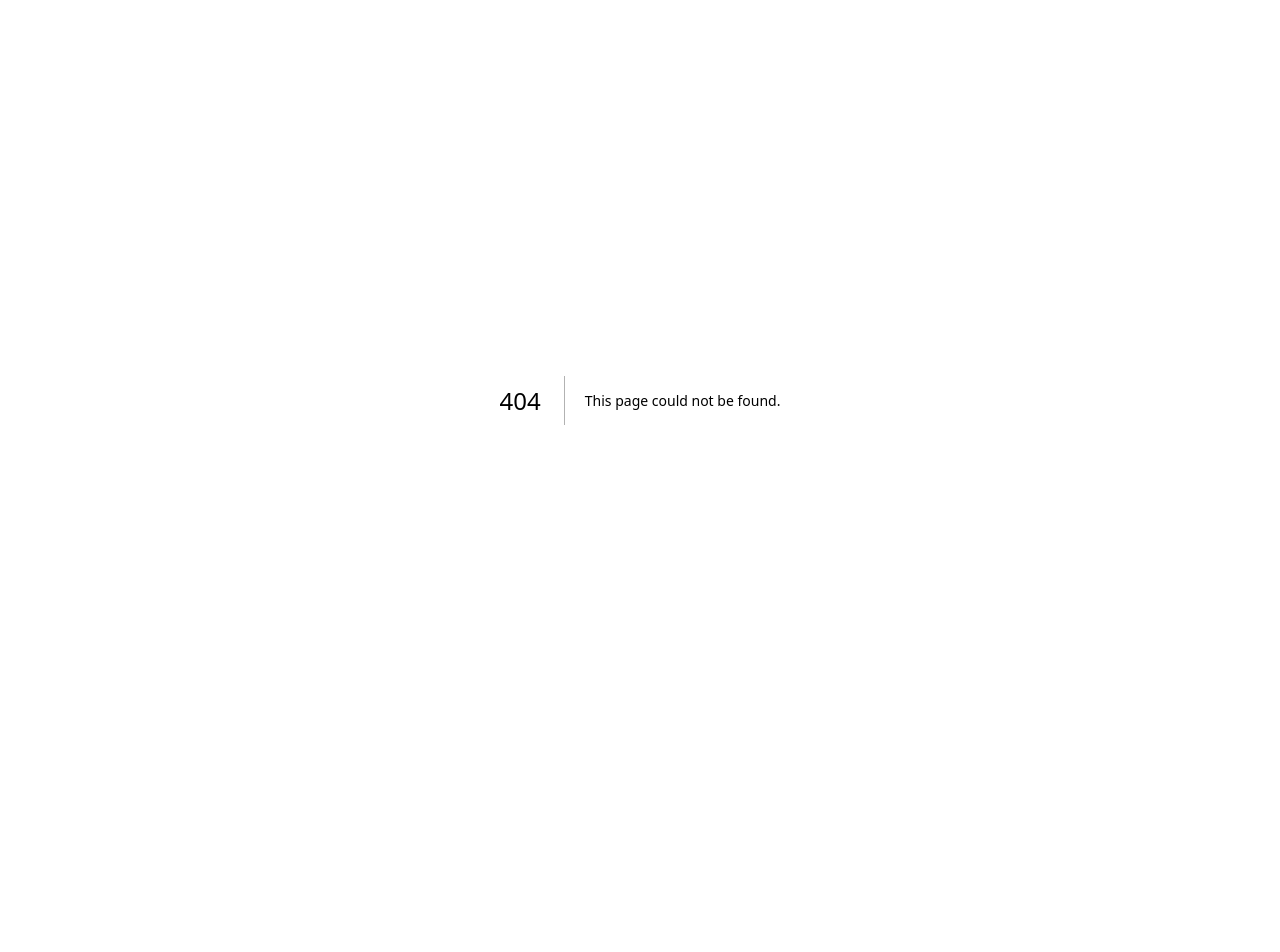
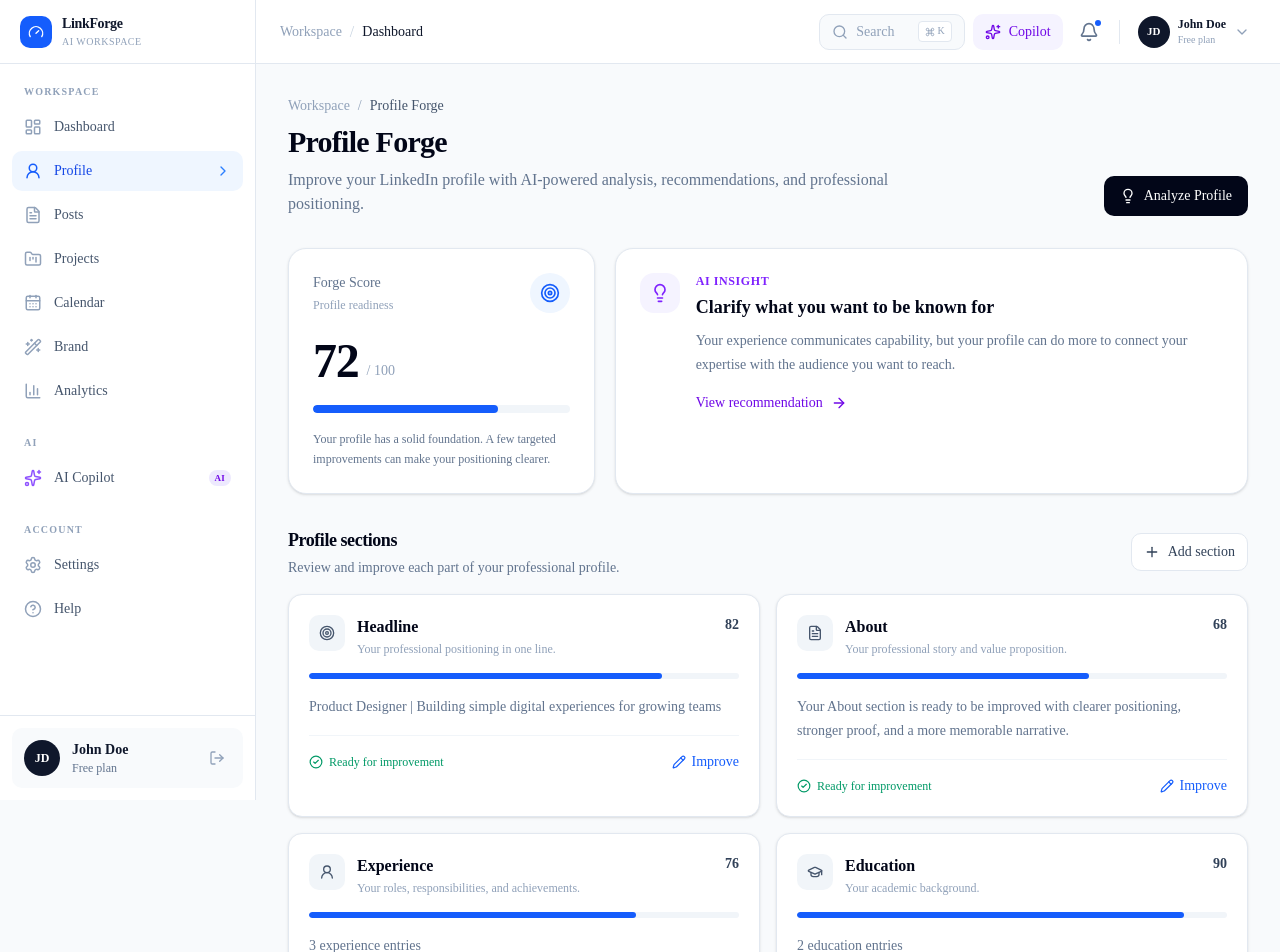
Before and after one commit to sachin59921/linkforge-ai, a Next.js app: page /profile in a window 1280 px wide. Before the commit this address had no page. Shown: the top 952 px of the page. Before the commit the page ends 800 px from the top, so only its background shows below. Built offline with nearby package versions, Linux system fonts and the light colour scheme.

Commit message:
feat: add ProfilePage component with profile sections and AI analysis features

```diff
--- /dev/null
+++ b/app/profile/page.tsx
@@ -0,0 +1,262 @@
+import {
+  ArrowRight,
+  CheckCircle2,
+  FileText,
+  GraduationCap,
+  Lightbulb,
+  Pencil,
+  Plus,
+  Target,
+  UserRound,
+} from "lucide-react";
+import { Header } from "@/components/layout/header";
+import { Sidebar } from "@/components/layout/sidebar";
+
+const profileSections = [
+  {
+    title: "Headline",
+    description: "Your professional positioning in one line.",
+    value:
+      "Product Designer | Building simple digital experiences for growing teams",
+    score: 82,
+    icon: Target,
+  },
+  {
+    title: "About",
+    description: "Your professional story and value proposition.",
+    value:
+      "Your About section is ready to be improved with clearer positioning, stronger proof, and a more memorable narrative.",
+    score: 68,
+    icon: FileText,
+  },
+  {
+    title: "Experience",
+    description: "Your roles, responsibilities, and achievements.",
+    value: "3 experience entries",
+    score: 76,
+    icon: UserRound,
+  },
+  {
+    title: "Education",
+    description: "Your academic background.",
+    value: "2 education entries",
+    score: 90,
+    icon: GraduationCap,
+  },
+];
+
+export default function ProfilePage() {
+  return (
+    <div className="flex min-h-screen bg-slate-50 text-slate-950">
+      <Sidebar />
+
+      <div className="flex min-w-0 flex-1 flex-col">
+        <Header />
+
+        <main className="flex-1">
+          <section className="mx-auto w-full max-w-7xl p-5 sm:p-8">
+            <div className="mb-8 flex flex-col gap-5 lg:flex-row lg:items-end lg:justify-between">
+              <div>
+                <div className="mb-2 flex items-center gap-2 text-sm text-slate-400">
+                  <span>Workspace</span>
+                  <span>/</span>
+                  <span className="text-slate-600">Profile Forge</span>
+                </div>
+
+                <h1 className="text-2xl font-semibold tracking-tight sm:text-3xl">
+                  Profile Forge
+                </h1>
+
+                <p className="mt-2 max-w-2xl text-sm leading-6 text-slate-500 sm:text-base">
+                  Improve your LinkedIn profile with AI-powered analysis,
+                  recommendations, and professional positioning.
+                </p>
+              </div>
+
+              <button
+                type="button"
+                className="flex items-center justify-center gap-2 rounded-lg bg-slate-950 px-4 py-2.5 text-sm font-medium text-white transition hover:bg-slate-800"
+              >
+                <Lightbulb className="size-4" />
+                Analyze Profile
+              </button>
+            </div>
+
+            <div className="grid gap-5 lg:grid-cols-3">
+              <div className="rounded-2xl border border-slate-200 bg-white p-6 shadow-sm">
+                <div className="flex items-center justify-between">
+                  <div>
+                    <p className="text-sm font-medium text-slate-500">
+                      Forge Score
+                    </p>
+                    <p className="mt-1 text-xs text-slate-400">
+                      Profile readiness
+                    </p>
+                  </div>
+
+                  <div className="flex size-10 items-center justify-center rounded-full bg-blue-50">
+                    <Target className="size-5 text-blue-600" />
+                  </div>
+                </div>
+
+                <div className="mt-6 flex items-end gap-2">
+                  <span className="text-5xl font-semibold tracking-tight">
+                    72
+                  </span>
+                  <span className="mb-1 text-sm text-slate-400">/ 100</span>
+                </div>
+
+                <div className="mt-5 h-2 overflow-hidden rounded-full bg-slate-100">
+                  <div className="h-full w-[72%] rounded-full bg-blue-600" />
+                </div>
+
+                <p className="mt-4 text-xs leading-5 text-slate-500">
+                  Your profile has a solid foundation. A few targeted
+                  improvements can make your positioning clearer.
+                </p>
+              </div>
+
+              <div className="rounded-2xl border border-slate-200 bg-white p-6 shadow-sm lg:col-span-2">
+                <div className="flex items-start gap-4">
+                  <div className="flex size-10 shrink-0 items-center justify-center rounded-xl bg-violet-50">
+                    <Lightbulb className="size-5 text-violet-600" />
+                  </div>
+
+                  <div>
+                    <p className="text-xs font-semibold uppercase tracking-wider text-violet-600">
+                      AI Insight
+                    </p>
+
+                    <h2 className="mt-1 text-lg font-semibold">
+                      Clarify what you want to be known for
+                    </h2>
+
+                    <p className="mt-2 max-w-2xl text-sm leading-6 text-slate-500">
+                      Your experience communicates capability, but your profile
+                      can do more to connect your expertise with the audience
+                      you want to reach.
+                    </p>
+
+                    <button
+                      type="button"
+                      className="mt-4 flex items-center gap-2 text-sm font-medium text-violet-700 hover:text-violet-800"
+                    >
+                      View recommendation
+                      <ArrowRight className="size-4" />
+                    </button>
+                  </div>
+                </div>
+              </div>
+            </div>
+
+            <div className="mt-8">
+              <div className="mb-4 flex items-center justify-between">
+                <div>
+                  <h2 className="text-lg font-semibold tracking-tight">
+                    Profile sections
+                  </h2>
+
+                  <p className="mt-1 text-sm text-slate-500">
+                    Review and improve each part of your professional profile.
+                  </p>
+                </div>
+
+                <button
+                  type="button"
+                  className="hidden items-center gap-2 rounded-lg border border-slate-200 bg-white px-3 py-2 text-sm font-medium text-slate-700 hover:bg-slate-50 sm:flex"
+                >
+                  <Plus className="size-4" />
+                  Add section
+                </button>
+              </div>
+
+              <div className="grid gap-4 lg:grid-cols-2">
+                {profileSections.map((section) => {
+                  const Icon = section.icon;
+
+                  return (
+                    <div
+                      key={section.title}
+                      className="rounded-xl border border-slate-200 bg-white p-5 shadow-sm"
+                    >
+                      <div className="flex items-start justify-between gap-4">
+                        <div className="flex items-start gap-3">
+                          <div className="flex size-9 shrink-0 items-center justify-center rounded-lg bg-slate-100">
+                            <Icon className="size-4 text-slate-600" />
+                          </div>
+
+                          <div>
+                            <h3 className="font-semibold">
+                              {section.title}
+                            </h3>
+
+                            <p className="mt-0.5 text-xs text-slate-400">
+                              {section.description}
+                            </p>
+                          </div>
+                        </div>
+
+                        <span className="text-sm font-semibold text-slate-700">
+                          {section.score}
+                        </span>
+                      </div>
+
+                      <div className="mt-4 h-1.5 overflow-hidden rounded-full bg-slate-100">
+                        <div
+                          className="h-full rounded-full bg-blue-600"
+                          style={{ width: `${section.score}%` }}
+                        />
+                      </div>
+
+                      <p className="mt-4 text-sm leading-6 text-slate-500">
+                        {section.value}
+                      </p>
+
+                      <div className="mt-4 flex items-center justify-between border-t border-slate-100 pt-4">
+                        <div className="flex items-center gap-1.5 text-xs font-medium text-emerald-600">
+                          <CheckCircle2 className="size-3.5" />
+                          Ready for improvement
+                        </div>
+
+                        <button
+                          type="button"
+                          className="flex items-center gap-1.5 text-sm font-medium text-blue-600 hover:text-blue-700"
+                        >
+                          <Pencil className="size-3.5" />
+                          Improve
+                        </button>
+                      </div>
+                    </div>
+                  );
+                })}
+              </div>
+            </div>
+
+            <div className="mt-8 rounded-2xl border border-dashed border-slate-300 bg-white p-6">
+              <div className="flex flex-col gap-4 sm:flex-row sm:items-center sm:justify-between">
+                <div>
+                  <p className="text-sm font-semibold">
+                    Ready to forge a stronger profile?
+                  </p>
+
+                  <p className="mt-1 text-sm text-slate-500">
+                    Start with an AI analysis to identify the highest-impact
+                    improvements.
+                  </p>
+                </div>
+
+                <button
+                  type="button"
+                  className="flex items-center justify-center gap-2 rounded-lg bg-blue-600 px-4 py-2.5 text-sm font-medium text-white transition hover:bg-blue-700"
+                >
+                  Analyze with AI
+                  <ArrowRight className="size-4" />
+                </button>
+              </div>
+            </div>
+          </section>
+        </main>
+      </div>
+    </div>
+  );
+}
```
